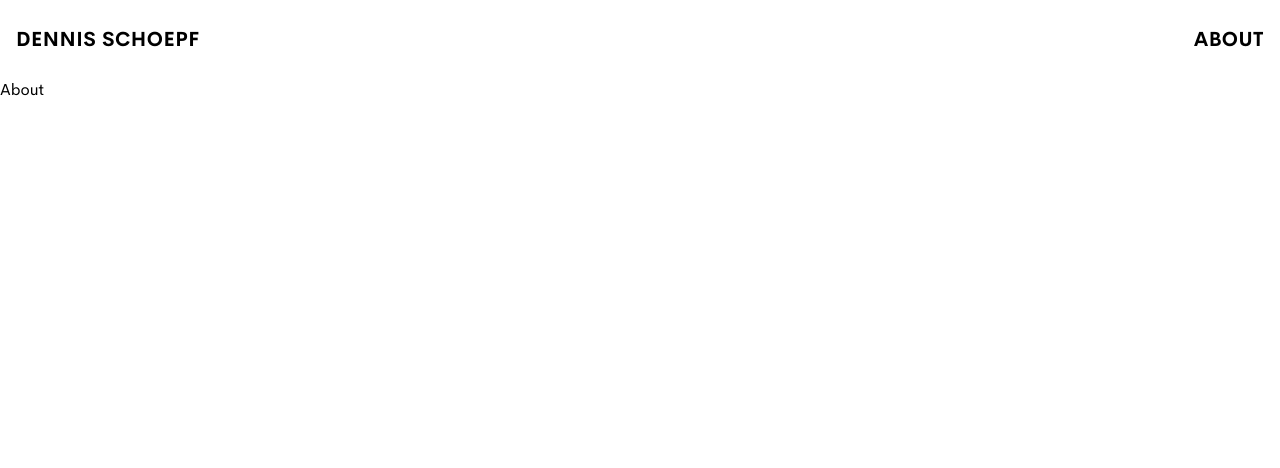
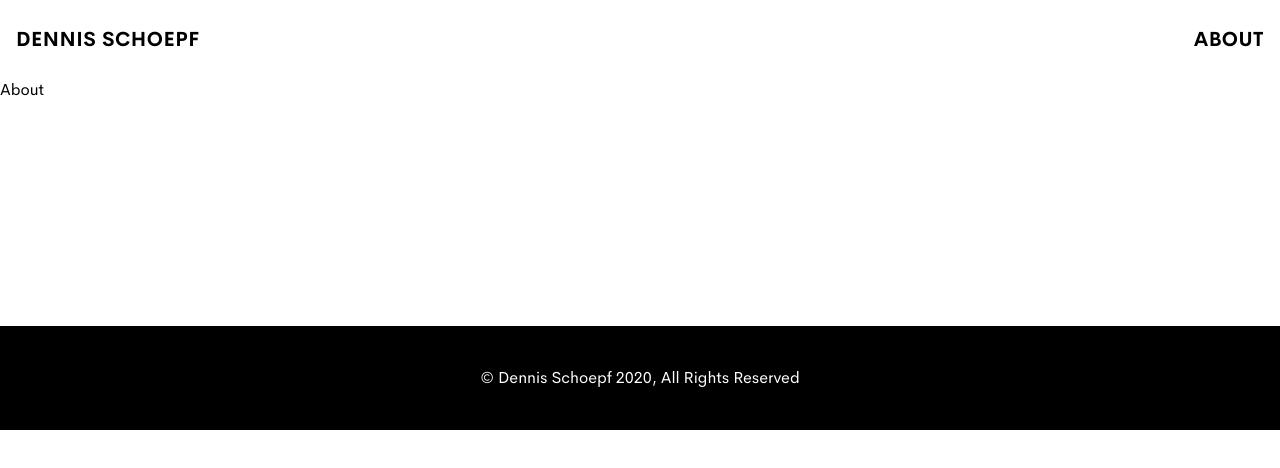
Before and after one commit to dennisschoepf/dnsc.io, a Next.js app: page /about in a window 1280 px wide. Shown: the top 468 px of the page. Built offline with nearby package versions, Linux system fonts and the light colour scheme.

Commit message:
Move nav and footer to _app, add favicon

```diff
--- a/pages/_app.js
+++ b/pages/_app.js
@@ -1,7 +1,19 @@
 import '../styles/index.css';
+import Head from 'next/head';
+import Nav from '../components/Nav';
+import Footer from '../components/Footer';
 
 function MyApp({ Component, pageProps }) {
-  return <Component {...pageProps} />;
+  return (
+    <main>
+      <Head>
+        <link rel="shortcut icon" href="/public/favicon.ico" />
+      </Head>
+      <Nav />
+      <Component {...pageProps} />
+      <Footer />
+    </main>
+  );
 };
 
 export default MyApp;
--- a/pages/about.js
+++ b/pages/about.js
@@ -2,7 +2,6 @@ import Nav from '../components/Nav';
 
 export default () => (
   <div>
-    <Nav />
     About
   </div>
 )
--- a/pages/index.js
+++ b/pages/index.js
@@ -1,13 +1,9 @@
-import Nav from '../components/Nav';
 import Hero from '../components/Hero';
 import Projects from '../components/Projects';
-import Footer from '../components/Footer';
 
 export default () => (
   <div>
-    <Nav />
     <Hero />
     <Projects />
-    <Footer />
   </div>
 )
```
Also changed, not shown: 1 other file (tests, documents, lock files or other folders).
